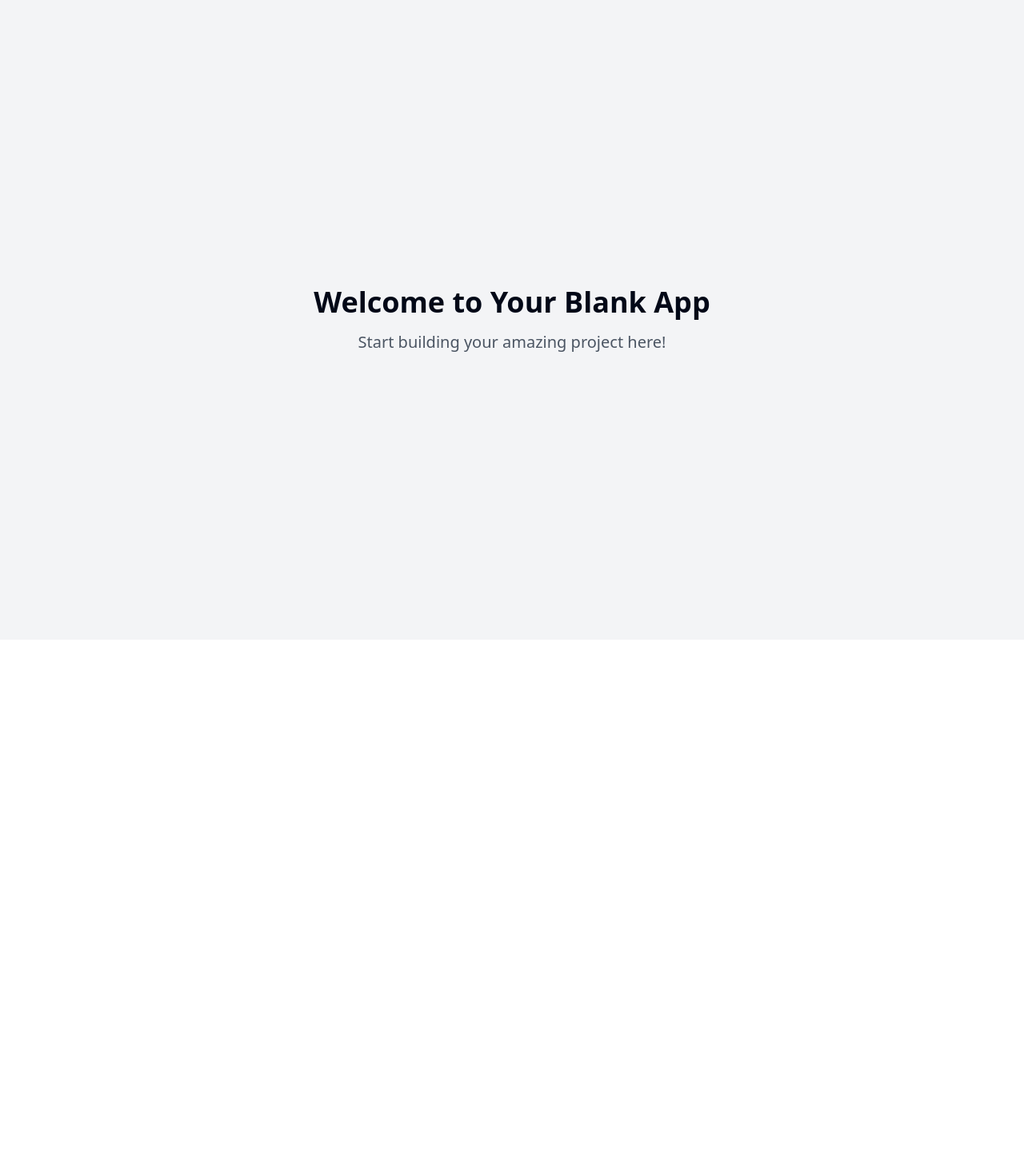
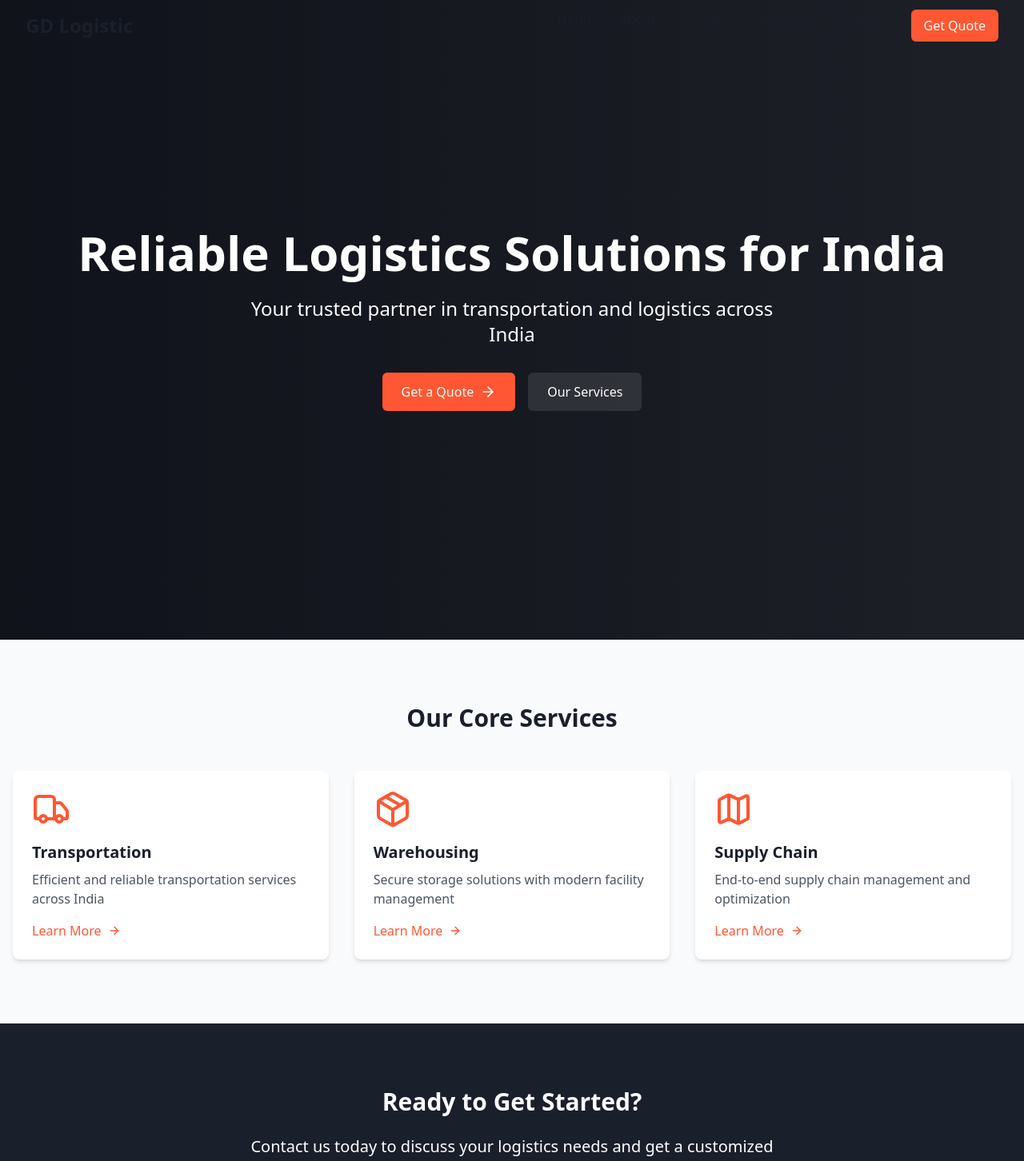
Before and after one commit to tarunlochib/gd-logistic, a React (Vite) app: page / in a window 1280 px wide. Shown: the top 1452 px of the page at 80% size. Before the commit the page ends 800 px from the top, so only its background shows below. Built offline with nearby package versions, Linux system fonts and the light colour scheme.

Commit message:
Add GD Logistic website
This commit adds a website for GD Logistic, a logistics and transportation company in India.  The website will include sections for Home, About Us, Services, Locations, Contact Us, and Get a Quote.

```diff
--- a/src/App.tsx
+++ b/src/App.tsx
@@ -1,9 +1,16 @@
+
 import { Toaster } from "@/components/ui/toaster";
 import { Toaster as Sonner } from "@/components/ui/sonner";
 import { TooltipProvider } from "@/components/ui/tooltip";
 import { QueryClient, QueryClientProvider } from "@tanstack/react-query";
 import { BrowserRouter, Routes, Route } from "react-router-dom";
+import Navigation from "./components/Navigation";
 import Index from "./pages/Index";
+import About from "./pages/About";
+import Services from "./pages/Services";
+import Locations from "./pages/Locations";
+import Contact from "./pages/Contact";
+import Quote from "./pages/Quote";
 import NotFound from "./pages/NotFound";
 
 const queryClient = new QueryClient();
@@ -14,9 +21,14 @@ const App = () => (
       <Toaster />
       <Sonner />
       <BrowserRouter>
+        <Navigation />
         <Routes>
           <Route path="/" element={<Index />} />
-          {/* ADD ALL CUSTOM ROUTES ABOVE THE CATCH-ALL "*" ROUTE */}
+          <Route path="/about" element={<About />} />
+          <Route path="/services" element={<Services />} />
+          <Route path="/locations" element={<Locations />} />
+          <Route path="/contact" element={<Contact />} />
+          <Route path="/quote" element={<Quote />} />
           <Route path="*" element={<NotFound />} />
         </Routes>
       </BrowserRouter>
--- /dev/null
+++ b/src/components/Navigation.tsx
@@ -0,0 +1,105 @@
+
+import { useState, useEffect } from "react";
+import { Link } from "react-router-dom";
+import { Menu, X } from "lucide-react";
+
+const Navigation = () => {
+  const [isScrolled, setIsScrolled] = useState(false);
+  const [isOpen, setIsOpen] = useState(false);
+
+  useEffect(() => {
+    const handleScroll = () => {
+      setIsScrolled(window.scrollY > 20);
+    };
+    window.addEventListener("scroll", handleScroll);
+    return () => window.removeEventListener("scroll", handleScroll);
+  }, []);
+
+  const navLinks = [
+    { name: "Home", path: "/" },
+    { name: "About", path: "/about" },
+    { name: "Services", path: "/services" },
+    { name: "Locations", path: "/locations" },
+    { name: "Contact", path: "/contact" },
+  ];
+
+  return (
+    <nav
+      className={`fixed w-full z-50 transition-all duration-300 ${
+        isScrolled
+          ? "bg-white/80 backdrop-blur-lg shadow-md"
+          : "bg-transparent"
+      }`}
+    >
+      <div className="max-w-7xl mx-auto px-4 sm:px-6 lg:px-8">
+        <div className="flex justify-between items-center h-16">
+          <Link
+            to="/"
+            className="text-2xl font-bold text-primary hover:text-secondary transition-colors"
+          >
+            GD Logistic
+          </Link>
+
+          {/* Desktop Navigation */}
+          <div className="hidden md:flex space-x-8">
+            {navLinks.map((link) => (
+              <Link
+                key={link.name}
+                to={link.path}
+                className="text-primary hover:text-secondary transition-colors"
+              >
+                {link.name}
+              </Link>
+            ))}
+            <Link
+              to="/quote"
+              className="bg-secondary text-white px-4 py-2 rounded-md hover:bg-secondary/90 transition-colors"
+            >
+              Get Quote
+            </Link>
+          </div>
+
+          {/* Mobile Navigation Button */}
+          <button
+            className="md:hidden"
+            onClick={() => setIsOpen(!isOpen)}
+            aria-label="Toggle menu"
+          >
+            {isOpen ? (
+              <X className="h-6 w-6 text-primary" />
+            ) : (
+              <Menu className="h-6 w-6 text-primary" />
+            )}
+          </button>
+        </div>
+
+        {/* Mobile Navigation Menu */}
+        {isOpen && (
+          <div className="md:hidden">
+            <div className="px-2 pt-2 pb-3 space-y-1 bg-white/80 backdrop-blur-lg rounded-md mt-2">
+              {navLinks.map((link) => (
+                <Link
+                  key={link.name}
+                  to={link.path}
+                  className="block px-3 py-2 text-primary hover:text-secondary transition-colors"
+                  onClick={() => setIsOpen(false)}
+                >
+                  {link.name}
+                </Link>
+              ))}
+              <Link
+                to="/quote"
+                className="block px-3 py-2 text-secondary hover:text-secondary/90 transition-colors"
+                onClick={() => setIsOpen(false)}
+              >
+                Get Quote
+              </Link>
+            </div>
+          </div>
+        )}
+      </div>
+    </nav>
+  );
+};
+
+export default Navigation;
--- /dev/null
+++ b/src/pages/About.tsx
@@ -0,0 +1,13 @@
+
+const About = () => {
+  return (
+    <div className="min-h-screen pt-16">
+      <div className="container px-4 py-20">
+        <h1 className="text-4xl font-bold text-primary mb-8">About Us</h1>
+        <p className="text-gray-600">Coming soon...</p>
+      </div>
+    </div>
+  );
+};
+
+export default About;
--- /dev/null
+++ b/src/pages/Contact.tsx
@@ -0,0 +1,13 @@
+
+const Contact = () => {
+  return (
+    <div className="min-h-screen pt-16">
+      <div className="container px-4 py-20">
+        <h1 className="text-4xl font-bold text-primary mb-8">Contact Us</h1>
+        <p className="text-gray-600">Coming soon...</p>
+      </div>
+    </div>
+  );
+};
+
+export default Contact;
--- a/src/pages/Index.tsx
+++ b/src/pages/Index.tsx
@@ -1,12 +1,101 @@
-// Update this page (the content is just a fallback if you fail to update the page)
+
+import { Truck, Package, Map, ArrowRight } from "lucide-react";
+import { Link } from "react-router-dom";
 
 const Index = () => {
   return (
-    <div className="min-h-screen flex items-center justify-center bg-gray-100">
-      <div className="text-center">
-        <h1 className="text-4xl font-bold mb-4">Welcome to Your Blank App</h1>
-        <p className="text-xl text-gray-600">Start building your amazing project here!</p>
-      </div>
+    <div className="min-h-screen">
+      {/* Hero Section */}
+      <section className="h-screen relative flex items-center justify-center bg-gradient-to-r from-primary to-primary/90 text-white">
+        <div className="absolute inset-0 bg-black/40" />
+        <div className="container relative z-10 px-4 animate-fade-up">
+          <h1 className="text-4xl md:text-6xl font-bold mb-6 text-center">
+            Reliable Logistics Solutions for India
+          </h1>
+          <p className="text-xl md:text-2xl mb-8 text-center max-w-2xl mx-auto">
+            Your trusted partner in transportation and logistics across India
+          </p>
+          <div className="flex justify-center gap-4">
+            <Link
+              to="/quote"
+              className="bg-secondary hover:bg-secondary/90 text-white px-6 py-3 rounded-md transition-all flex items-center gap-2"
+            >
+              Get a Quote <ArrowRight className="h-5 w-5" />
+            </Link>
+            <Link
+              to="/services"
+              className="bg-white/10 hover:bg-white/20 text-white px-6 py-3 rounded-md transition-all"
+            >
+              Our Services
+            </Link>
+          </div>
+        </div>
+      </section>
+
+      {/* Services Preview */}
+      <section className="py-20 bg-gray-50">
+        <div className="container px-4">
+          <h2 className="text-3xl font-bold text-center mb-12 text-primary">
+            Our Core Services
+          </h2>
+          <div className="grid md:grid-cols-3 gap-8">
+            {[
+              {
+                icon: Truck,
+                title: "Transportation",
+                description:
+                  "Efficient and reliable transportation services across India",
+              },
+              {
+                icon: Package,
+                title: "Warehousing",
+                description:
+                  "Secure storage solutions with modern facility management",
+              },
+              {
+                icon: Map,
+                title: "Supply Chain",
+                description:
+                  "End-to-end supply chain management and optimization",
+              },
+            ].map((service, index) => (
+              <div
+                key={index}
+                className="p-6 rounded-lg bg-white shadow-md hover:shadow-lg transition-all group"
+              >
+                <service.icon className="h-12 w-12 text-secondary mb-4" />
+                <h3 className="text-xl font-semibold mb-2 text-primary">
+                  {service.title}
+                </h3>
+                <p className="text-gray-600 mb-4">{service.description}</p>
+                <Link
+                  to="/services"
+                  className="text-secondary hover:text-secondary/80 flex items-center gap-2 transition-colors"
+                >
+                  Learn More <ArrowRight className="h-4 w-4" />
+                </Link>
+              </div>
+            ))}
+          </div>
+        </div>
+      </section>
+
+      {/* CTA Section */}
+      <section className="py-20 bg-primary text-white">
+        <div className="container px-4 text-center">
+          <h2 className="text-3xl font-bold mb-6">Ready to Get Started?</h2>
+          <p className="text-xl mb-8 max-w-2xl mx-auto">
+            Contact us today to discuss your logistics needs and get a customized
+            solution for your business.
+          </p>
+          <Link
+            to="/contact"
+            className="bg-secondary hover:bg-secondary/90 text-white px-8 py-3 rounded-md transition-all inline-flex items-center gap-2"
+          >
+            Contact Us <ArrowRight className="h-5 w-5" />
+          </Link>
+        </div>
+      </section>
     </div>
   );
 };
--- /dev/null
+++ b/src/pages/Locations.tsx
@@ -0,0 +1,13 @@
+
+const Locations = () => {
+  return (
+    <div className="min-h-screen pt-16">
+      <div className="container px-4 py-20">
+        <h1 className="text-4xl font-bold text-primary mb-8">Our Locations</h1>
+        <p className="text-gray-600">Coming soon...</p>
+      </div>
+    </div>
+  );
+};
+
+export default Locations;
--- /dev/null
+++ b/src/pages/Quote.tsx
@@ -0,0 +1,13 @@
+
+const Quote = () => {
+  return (
+    <div className="min-h-screen pt-16">
+      <div className="container px-4 py-20">
+        <h1 className="text-4xl font-bold text-primary mb-8">Get a Quote</h1>
+        <p className="text-gray-600">Coming soon...</p>
+      </div>
+    </div>
+  );
+};
+
+export default Quote;
--- /dev/null
+++ b/src/pages/Services.tsx
@@ -0,0 +1,13 @@
+
+const Services = () => {
+  return (
+    <div className="min-h-screen pt-16">
+      <div className="container px-4 py-20">
+        <h1 className="text-4xl font-bold text-primary mb-8">Our Services</h1>
+        <p className="text-gray-600">Coming soon...</p>
+      </div>
+    </div>
+  );
+};
+
+export default Services;
--- a/tailwind.config.ts
+++ b/tailwind.config.ts
@@ -1,3 +1,4 @@
+
 import type { Config } from "tailwindcss";
 
 export default {
@@ -12,85 +13,70 @@ export default {
   theme: {
     container: {
       center: true,
-			padding: '2rem',
+      padding: "2rem",
       screens: {
-				'2xl': '1400px'
-			}
+        "2xl": "1400px",
+      },
     },
     extend: {
       colors: {
-				border: 'hsl(var(--border))',
-				input: 'hsl(var(--input))',
-				ring: 'hsl(var(--ring))',
-				background: 'hsl(var(--background))',
-				foreground: 'hsl(var(--foreground))',
+        border: "hsl(var(--border))",
+        input: "hsl(var(--input))",
+        ring: "hsl(var(--ring))",
+        background: "hsl(var(--background))",
+        foreground: "hsl(var(--foreground))",
         primary: {
-					DEFAULT: 'hsl(var(--primary))',
-					foreground: 'hsl(var(--primary-foreground))'
+          DEFAULT: "#1A1F2C",
+          foreground: "#F8F9FA",
         },
         secondary: {
-					DEFAULT: 'hsl(var(--secondary))',
-					foreground: 'hsl(var(--secondary-foreground))'
+          DEFAULT: "#FF5733",
+          foreground: "#F8F9FA",
         },
         destructive: {
-					DEFAULT: 'hsl(var(--destructive))',
-					foreground: 'hsl(var(--destructive-foreground))'
+          DEFAULT: "hsl(var(--destructive))",
+          foreground: "hsl(var(--destructive-foreground))",
         },
         muted: {
-					DEFAULT: 'hsl(var(--muted))',
-					foreground: 'hsl(var(--muted-foreground))'
+          DEFAULT: "hsl(var(--muted))",
+          foreground: "hsl(var(--muted-foreground))",
         },
         accent: {
-					DEFAULT: 'hsl(var(--accent))',
-					foreground: 'hsl(var(--accent-foreground))'
-				},
-				popover: {
-					DEFAULT: 'hsl(var(--popover))',
-					foreground: 'hsl(var(--popover-foreground))'
+          DEFAULT: "#FF5733",
+          foreground: "#F8F9FA",
         },
         card: {
-					DEFAULT: 'hsl(var(--card))',
-					foreground: 'hsl(var(--card-foreground))'
+          DEFAULT: "hsl(var(--card))",
+          foreground: "hsl(var(--card-foreground))",
         },
-				sidebar: {
-					DEFAULT: 'hsl(var(--sidebar-background))',
-					foreground: 'hsl(var(--sidebar-foreground))',
-					primary: 'hsl(var(--sidebar-primary))',
-					'primary-foreground': 'hsl(var(--sidebar-primary-foreground))',
-					accent: 'hsl(var(--sidebar-accent))',
-					'accent-foreground': 'hsl(var(--sidebar-accent-foreground))',
-					border: 'hsl(var(--sidebar-border))',
-					ring: 'hsl(var(--sidebar-ring))'
-				}
-			},
-			borderRadius: {
-				lg: 'var(--radius)',
-				md: 'calc(var(--radius) - 2px)',
-				sm: 'calc(var(--radius) - 4px)'
       },
       keyframes: {
-				'accordion-down': {
-					from: {
-						height: '0'
+        "fade-up": {
+          "0%": {
+            opacity: "0",
+            transform: "translateY(10px)",
           },
-					to: {
-						height: 'var(--radix-accordion-content-height)'
-					}
+          "100%": {
+            opacity: "1",
+            transform: "translateY(0)",
           },
-				'accordion-up': {
-					from: {
-						height: 'var(--radix-accordion-content-height)'
         },
-					to: {
-						height: '0'
-					}
-				}
+        "fade-down": {
+          "0%": {
+            opacity: "0",
+            transform: "translateY(-10px)",
+          },
+          "100%": {
+            opacity: "1",
+            transform: "translateY(0)",
+          },
+        },
       },
       animation: {
-				'accordion-down': 'accordion-down 0.2s ease-out',
-				'accordion-up': 'accordion-up 0.2s ease-out'
-			}
-		}
+        "fade-up": "fade-up 0.5s ease-out",
+        "fade-down": "fade-down 0.5s ease-out",
+      },
+    },
   },
   plugins: [require("tailwindcss-animate")],
 } satisfies Config;
```
Lines whose indentation alone changed are shown as unchanged.
